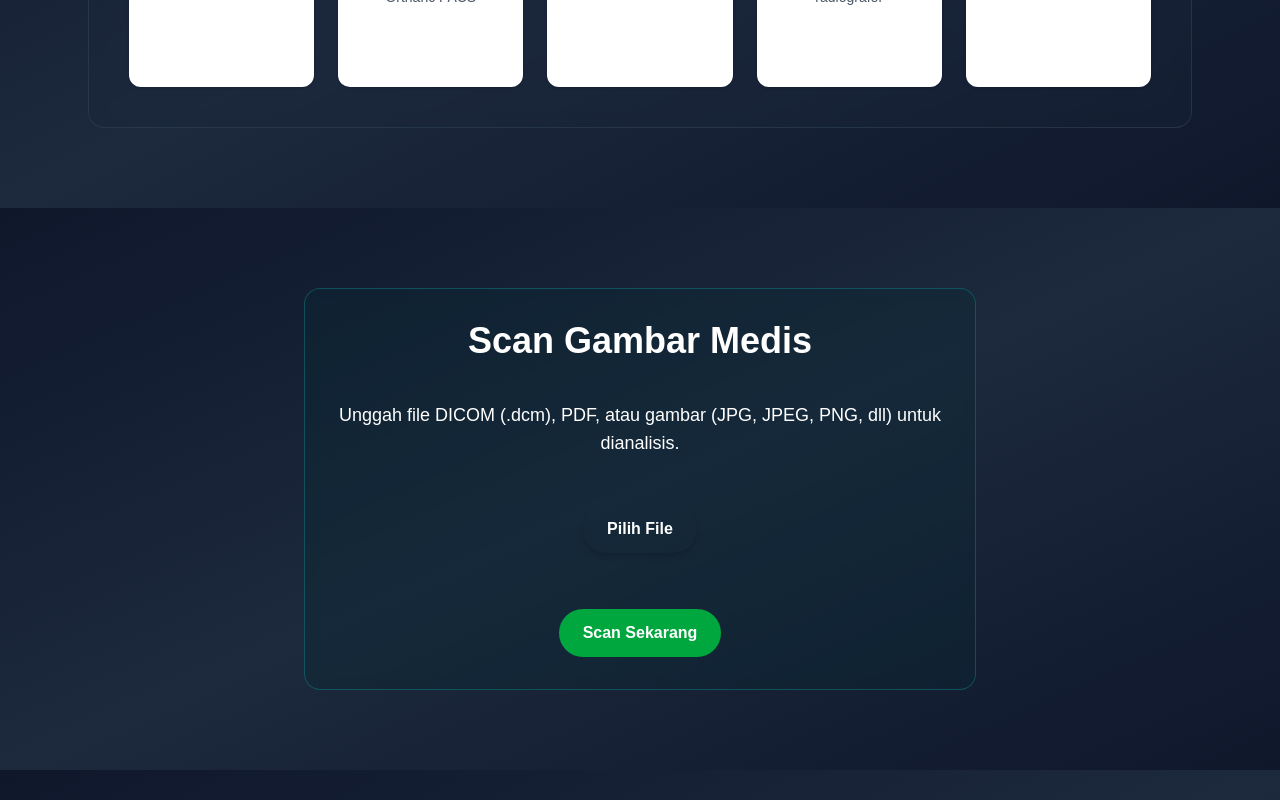
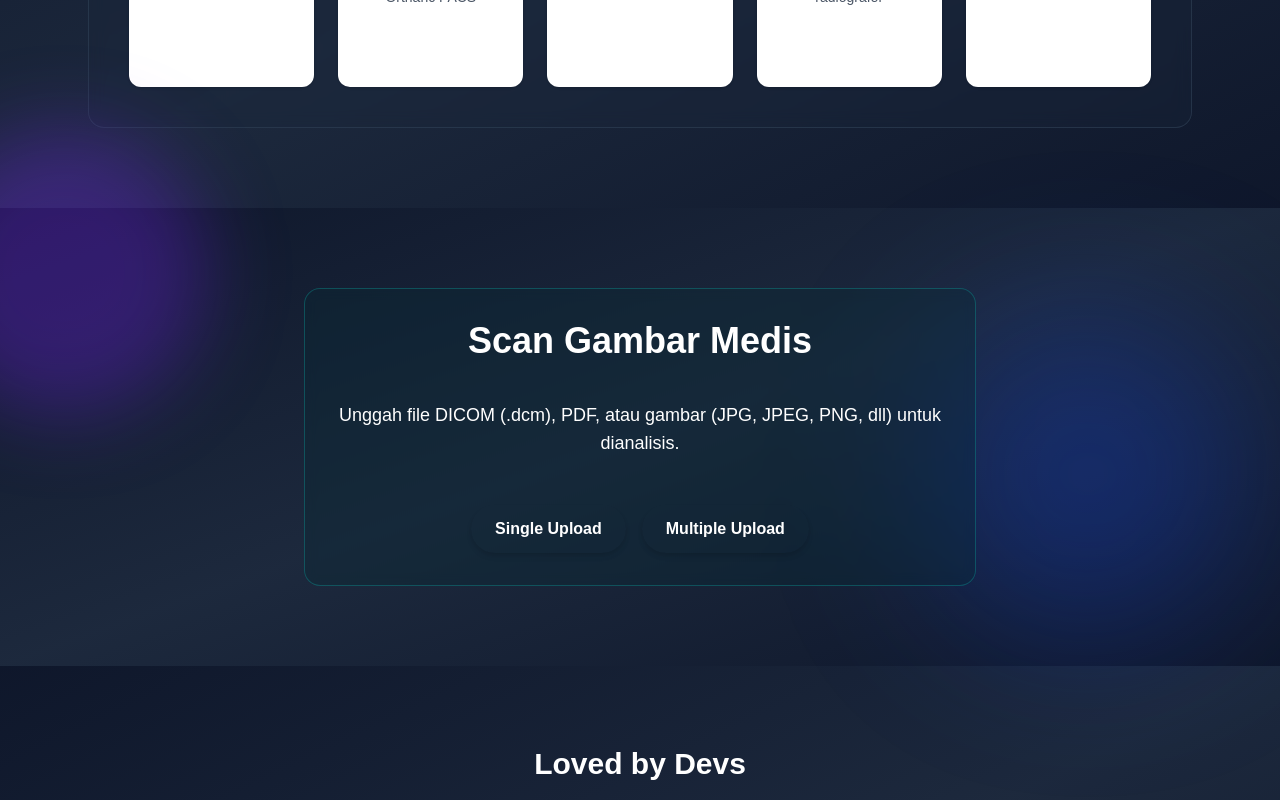
Before and after one commit to MochammadAnda/Aplikasi-Medis, a Next.js app: page / in a window 1280 px wide. Shown: the part 2640-3440 px from the top of the page. Built offline with nearby package versions, Linux system fonts and the light colour scheme.

Commit message:
perubahan awal

```diff
--- a/src/components/ScanSection.jsx
+++ b/src/components/ScanSection.jsx
@@ -1,31 +1,37 @@
 "use client";
 
-import { useRef, useState } from "react";
+import { useRef, useState, useEffect } from "react";
 import Image from "next/image";
 
 export default function ScanSection() {
-  const fileInputRef = useRef(null);
+  const singleInputRef = useRef(null);
+  const multiInputRef = useRef(null);
   const [preview, setPreview] = useState(null);
   const [fileType, setFileType] = useState("");
   const [fileName, setFileName] = useState("");
-  const [loading, setLoading] = useState(false);
-  const [result, setResult] = useState(null);
-  const [error, setError] = useState(null);
 
-  function handleFileChange(e) {
-    const file = e.target.files[0];
+  // multiple upload state
+  const [multiFiles, setMultiFiles] = useState([]); // array of {name,type,size}
+  const [csvUrl, setCsvUrl] = useState(null);
+
+  useEffect(() => {
+    return () => {
+      if (csvUrl) URL.revokeObjectURL(csvUrl);
+    };
+  }, [csvUrl]);
+
+  function handleSingleChange(e) {
+    const file = e.target.files && e.target.files[0];
     if (!file) return;
-
     setFileName(file.name);
-    setFileType(file.type);
-    setResult(null);
-    setError(null);
-
-    if (file.type.startsWith("image/")) {
+    const type = file.type;
+    setFileType(type);
+    // Preview for images
+    if (type.startsWith("image/")) {
       const reader = new FileReader();
       reader.onload = (ev) => setPreview(ev.target.result);
       reader.readAsDataURL(file);
-    } else if (file.type === "application/pdf") {
+    } else if (type === "application/pdf") {
       setPreview("pdf");
     } else if (file.name.toLowerCase().endsWith(".dcm")) {
       setPreview("dicom");
@@ -34,128 +40,106 @@ export default function ScanSection() {
     }
   }
 
-  async function handleUpload() {
-    if (!fileInputRef.current.files[0]) {
-      alert("Pilih file terlebih dahulu!");
-      return;
-    }
+  function handleMultiChange(e) {
+    const files = Array.from(e.target.files || []);
+    if (!files.length) return;
+    const list = files.map((f) => ({ name: f.name, type: f.type || "unknown", size: f.size }));
+    setMultiFiles(list);
+    // create CSV immediately (simulate successful upload)
+    const csv = createCsv(list);
+    if (csvUrl) URL.revokeObjectURL(csvUrl);
+    const blob = new Blob([csv], { type: "text/csv" });
+    const url = URL.createObjectURL(blob);
+    setCsvUrl(url);
+  }
 
-    const file = fileInputRef.current.files[0];
-    const formData = new FormData();
-    formData.append("file", file);
-
-    setLoading(true);
-    setError(null);
-    setResult(null);
-
-    try {
-      const res = await fetch("http://202.10.42.70:5001/predict", {
-        method: "POST",
-        body: formData,
-      });
-
-      if (!res.ok) throw new Error("Terjadi kesalahan pada server");
-
-      const data = await res.json();
-      setResult(data);
-    } catch (err) {
-      setError(err.message);
-    } finally {
-      setLoading(false);
-    }
+  function createCsv(list) {
+    const header = ["filename", "type", "size_bytes", "status"];
+    const rows = list.map((f) => [f.name, f.type, String(f.size), "uploaded"]);
+    const lines = [header.join(",")].concat(rows.map((r) => r.map((c) => `"${String(c).replace(/"/g, '""')}"`).join(",")));
+    return lines.join("\n");
   }
 
   return (
-    <section id="scan" className="w-full bg-gradient-to-br from-slate-900 via-slate-800 to-slate-900 text-white py-20">
-      <div className="max-w-3xl mx-auto px-6 md:px-12">
+    <section id="scan" className="w-full bg-gradient-to-br from-slate-900 via-slate-800 to-slate-900 text-white py-20 relative overflow-visible">
+      {/* Dekorasi blur background sama seperti Hero (tuned) */}
+      <div className="absolute -top-20 -left-20 w-72 h-72 bg-violet-600/30 rounded-full blur-2xl z-0 pointer-events-none"></div>
+      <div className="absolute bottom-8 right-8 w-80 h-80 bg-blue-700/30 rounded-full blur-[80px] z-0 pointer-events-none"></div>
+      {/* Blur effect for section border (top)
+      <div className="absolute left-0 right-0 -top-6 h-12 pointer-events-none z-10">
+        <div className="w-full h-full bg-gradient-to-t from-slate-900/80 via-slate-900/40 to-transparent backdrop-blur-md"></div>
+      </div> */}
+      <div className="max-w-3xl mx-auto px-6 md:px-12 relative z-10">
         <div className="panel-translucent rounded-2xl p-8 flex flex-col items-center gap-8">
           <h2 className="text-3xl md:text-4xl font-bold mb-2 text-primary-500 text-center">Scan Gambar Medis</h2>
-          <p className="text-lg text-on-primary/80 text-center mb-4">
-            Unggah file DICOM (.dcm), PDF, atau gambar (JPG, JPEG, PNG, dll) untuk dianalisis.
-          </p>
+          <p className="text-lg text-on-primary/80 text-center mb-4">Unggah file DICOM (.dcm), PDF, atau gambar (JPG, JPEG, PNG, dll) untuk dianalisis.</p>
+          {/* Single upload input/button */}
+          <input ref={singleInputRef} type="file" accept=".dcm,application/pdf,image/jpeg,image/jpg,image/png,image/gif" className="hidden" onChange={handleSingleChange} />
+          <input ref={multiInputRef} type="file" multiple accept=".dcm,application/pdf,image/jpeg,image/jpg,image/png,image/gif" className="hidden" onChange={handleMultiChange} />
 
-          <input
-            ref={fileInputRef}
-            type="file"
-            accept=".dcm,application/pdf,image/jpeg,image/png,image/jpg"
-            className="hidden"
-            onChange={handleFileChange}
-          />
-
-          <button
-            className="bg-primary-500 hover:bg-primary-600 text-white px-6 py-3 rounded-full font-semibold shadow-md transition"
-            onClick={() => fileInputRef.current?.click()}
-          >
-            Pilih File
-          </button>
-
+          <div className="flex flex-col sm:flex-row gap-4 justify-center">
+            <button className="bg-primary-500 hover:bg-primary-600 text-white px-6 py-3 rounded-full font-semibold shadow-md transition" onClick={() => singleInputRef.current?.click()}>
+              Single Upload
+            </button>
+            <button className="bg-primary-400 hover:bg-primary-500 text-white px-6 py-3 rounded-full font-semibold shadow-md transition" onClick={() => multiInputRef.current?.click()}>
+              Multiple Upload
+            </button>
+          </div>
           {fileName && (
             <div className="w-full flex flex-col items-center gap-4 mt-4">
               <span className="text-on-primary/80 text-sm">File: {fileName}</span>
-
               {preview && fileType.startsWith("image/") && (
                 <div className="relative w-64 h-64">
-                  <Image
-                    src={preview}
-                    alt="Preview"
-                    fill
-                    className="object-contain rounded-xl border border-primary-500"
-                  />
+                  <img src={preview} alt="Preview" className="object-contain rounded-xl border border-primary-500 w-full h-full" />
                 </div>
               )}
-
               {preview === "pdf" && (
                 <div className="w-64 h-64 flex items-center justify-center bg-slate-800/40 rounded-xl border border-primary-500">
-                  <span className="text-primary-400">PDF terdeteksi</span>
+                  <span className="text-primary-400">PDF file terdeteksi</span>
                 </div>
               )}
-
               {preview === "dicom" && (
                 <div className="w-64 h-64 flex items-center justify-center bg-slate-800/40 rounded-xl border border-primary-500">
-                  <span className="text-primary-400">DICOM terdeteksi</span>
+                  <span className="text-primary-400">DICOM file terdeteksi</span>
                 </div>
               )}
             </div>
           )}
 
-          {/* Upload Button */}
-          <button
-            className="mt-6 bg-green-600 hover:bg-green-700 px-6 py-3 rounded-full font-semibold transition"
-            onClick={handleUpload}
-            disabled={loading}
-          >
-            {loading ? "Memproses..." : "Scan Sekarang"}
-          </button>
+          {/* Multiple upload preview + CSV download */}
+          {multiFiles && multiFiles.length > 0 && (
+            <div className="w-full mt-6">
+              <div className="flex items-center justify-between mb-3">
+                <div className="text-on-primary/80">{multiFiles.length} file(s) ready</div>
+                <div className="flex items-center gap-2">
+                  {csvUrl && (
+                    <a href={csvUrl} download="upload-results.csv" className="inline-flex items-center px-3 py-2 bg-green-600 hover:bg-green-700 text-white rounded-md text-sm">
+                      Download CSV
+                    </a>
+                  )}
+                  <button
+                    className="inline-flex items-center px-3 py-2 bg-slate-700/60 text-slate-200 rounded-md text-sm border border-slate-600 hover:bg-slate-700"
+                    onClick={() => {
+                      setMultiFiles([]);
+                      if (csvUrl) {
+                        URL.revokeObjectURL(csvUrl);
+                        setCsvUrl(null);
+                      }
+                      if (multiInputRef.current) multiInputRef.current.value = null;
+                    }}
+                  >
+                    Clear
+                  </button>
+                </div>
+              </div>
 
-          {/* Error */}
-          {error && <p className="text-red-400 mt-4">{error}</p>}
-
-          {/* Result */}
-          {result && (
-            <div className="bg-slate-800/60 p-6 rounded-xl mt-6 w-full">
-              <h3 className="text-xl font-bold text-primary-400 mb-3">
-                Hasil Prediksi: {result.predicted_class}
-              </h3>
-
-              <p className="font-semibold">Probabilitas:</p>
-              <ul className="text-sm mt-2 mb-4">
-                {result.probabilities.map((p, i) => (
-                  <li key={i}>
-                    {p.class_name} — {p.percent}%
+              <ul className="space-y-2 max-h-48 overflow-auto">
+                {multiFiles.map((f, i) => (
+                  <li key={i} className="text-sm text-on-primary/80">
+                    {f.name} — {f.type || "unknown"} — {f.size} bytes
                   </li>
                 ))}
               </ul>
-
-              {result.action && (
-                <>
-                  <p className="font-semibold">Tindak Lanjut:</p>
-                  <ul className="text-sm mt-2">
-                    {result.action.tindaklanjut.map((t, i) => (
-                      <li key={i}>• {t}</li>
-                    ))}
-                  </ul>
-                </>
-              )}
             </div>
           )}
         </div>
```
